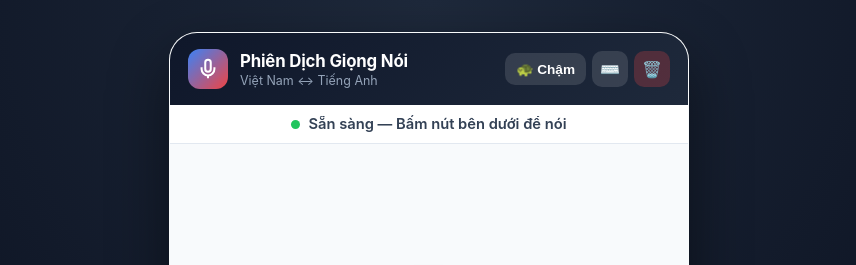
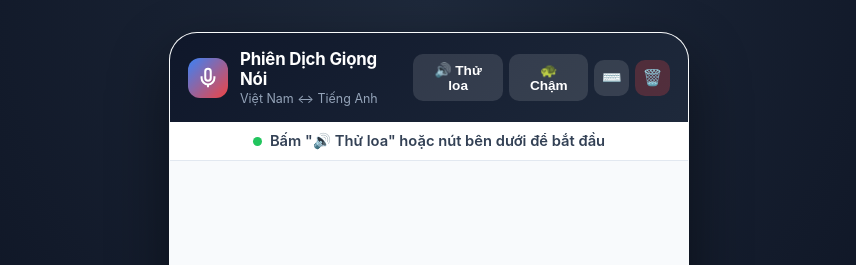
Before and after one commit to nguyenhuudai0211/Phiendich, a plain HTML site: page index.html in a window 1280 px wide. Shown: the top 265 px of the page, without its empty margins (211-1067 px from the left). Drawn offline with Linux system fonts and the light colour scheme.

Commit message:
Update index.html

```diff
--- a/index.html
+++ b/index.html
@@ -2,6 +2,7 @@
 <html lang="vi">
 <head>
   <meta charset="UTF-8" />
+  <meta name="referrer" content="no-referrer" />
   <meta name="viewport" content="width=device-width, initial-scale=1.0, maximum-scale=1.0, user-scalable=no" />
   <meta name="apple-mobile-web-app-capable" content="yes" />
   <meta name="apple-mobile-web-app-status-bar-style" content="black-translucent" />
@@ -28,6 +29,7 @@
       </div>
 
       <div class="header-actions">
+        <button id="btn-test-audio" class="chip-btn" title="Mở khóa & Thử loa">🔊 Thử loa</button>
         <button id="btn-speed" class="chip-btn" title="Đổi tốc độ đọc">🐢 Chậm</button>
         <button id="btn-type-toggle" class="icon-btn" title="Gõ chữ thử">⌨️</button>
         <button id="btn-clear" class="icon-btn danger" title="Xóa lịch sử">🗑️</button>
@@ -36,7 +38,7 @@
 
     <div id="status-bar" class="status-bar">
       <span class="status-dot"></span>
-      <span id="status-text">Sẵn sàng — Bấm nút bên dưới để nói</span>
+      <span id="status-text">Bấm "🔊 Thử loa" hoặc nút bên dưới để bắt đầu</span>
     </div>
 
     <div id="type-bar" class="type-bar hidden">
```
